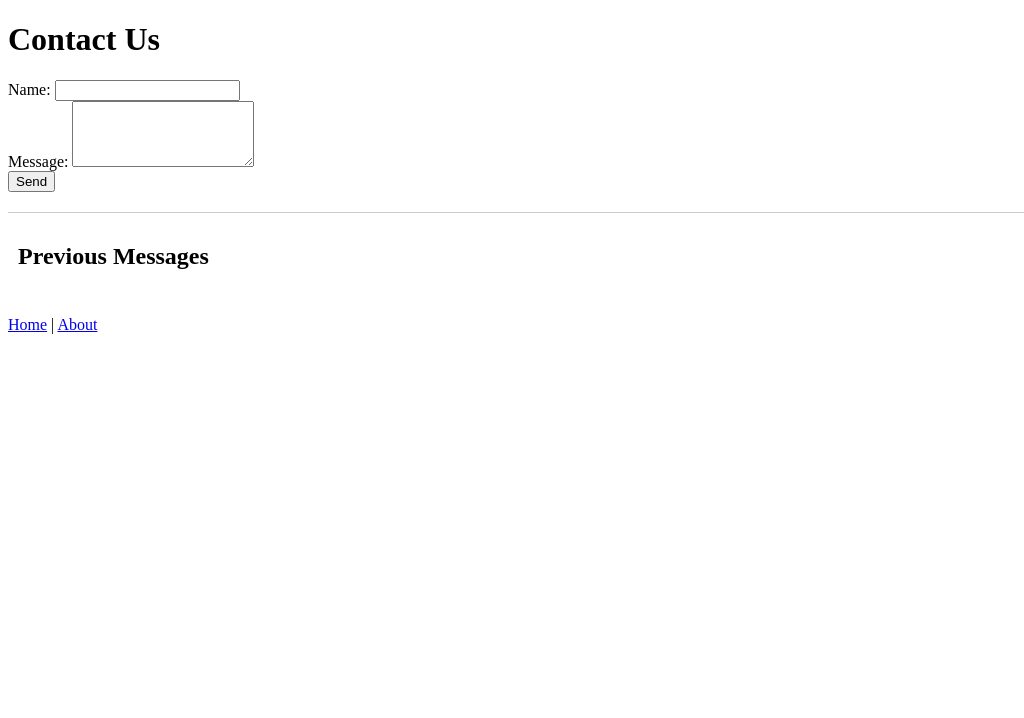
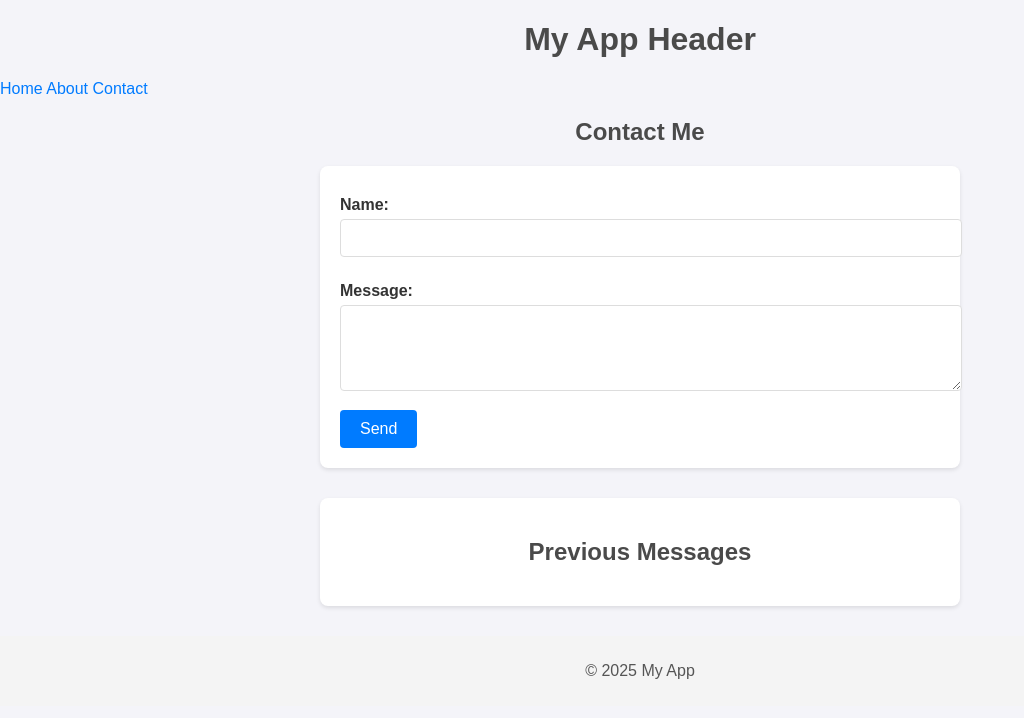
Before and after one commit to sifzerda/python-chatbot, a Flask app: page /contact in a window 1280 px wide. Shown: the top 718 px of the page, without its empty margins (0-1024 px from the left). Run offline with Flask 3, Linux system fonts and the light colour scheme.

Commit message:
made reusable styles

```diff
--- a/static/styles.css
+++ b/static/styles.css
@@ -1,19 +1,121 @@
 body {
     font-family: Arial, sans-serif;
-    margin: 20px;
-    background-color: #f5f5f5;
+    margin: 0;
+    padding: 0;
+    background-color: #f4f4f9;
     color: #333;
 }
 
-h1 {
-    color: #007BFF;
+h1, h2 {
+    text-align: center;
+    color: #4a4a4a;
+}
+
+form {
+    max-width: 600px;
+    margin: 20px auto;
+    background: #fff;
+    padding: 20px;
+    border-radius: 8px;
+    box-shadow: 0 2px 4px rgba(0, 0, 0, 0.1);
+}
+
+label {
+    display: block;
+    margin: 10px 0 5px;
+    font-weight: bold;
+}
+
+input[type="text"], textarea {
+    width: 100%;
+    padding: 10px;
+    margin-bottom: 15px;
+    border: 1px solid #ddd;
+    border-radius: 4px;
+    font-size: 14px;
+}
+
+button {
+    background: #007bff;
+    color: #fff;
+    border: none;
+    padding: 10px 20px;
+    font-size: 16px;
+    border-radius: 4px;
+    cursor: pointer;
+}
+
+button:hover {
+    background: #0056b3;
+}
+
+.messages {
+    max-width: 600px;
+    margin: 30px auto;
+    padding: 20px;
+    background: #fff;
+    border-radius: 8px;
+    box-shadow: 0 2px 4px rgba(0, 0, 0, 0.1);
+}
+
+.message {
+    margin-bottom: 15px;
+    padding: 15px;
+    border: 1px solid #e0e0e0;
+    border-radius: 4px;
+    background-color: #f9f9f9;
+}
+
+.message strong {
+    color: #007bff;
+    font-size: 16px;
+}
+
+.message p {
+    margin: 5px 0 0;
+    font-size: 14px;
 }
 
 a {
     text-decoration: none;
-    color: #007BFF;
+    color: #007bff;
 }
 
 a:hover {
-    color: #0056b3;
+    text-decoration: underline;
 }
+
+footer {
+    text-align: center;
+    margin-top: 20px;
+}
+
+/* Navbar Styles */
+.navbar {
+    display: flex;
+    justify-content: center;
+    background-color: #007bff;
+    padding: 10px 0;
+}
+
+.navbar a {
+    color: white;
+    text-decoration: none;
+    margin: 0 15px;
+    font-size: 16px;
+    font-weight: bold;
+    transition: color 0.3s;
+}
+
+.navbar a:hover {
+    color: #ffcc00;
+}
+
+/* Footer Styles */
+footer {
+    text-align: center;
+    margin-top: 20px;
+    padding: 10px 0;
+    background-color: #f4f4f4;
+    color: #555;
+}
--- /dev/null
+++ b/templates/base.html
@@ -0,0 +1,30 @@
+<!DOCTYPE html>
+<html lang="en">
+<head>
+    <meta charset="UTF-8">
+    <meta name="viewport" content="width=device-width, initial-scale=1.0">
+    <title>{% block title %}My App{% endblock %}</title>
+    <link rel="stylesheet" href="/static/styles.css">
+</head>
+<body>
+    <!-- Header -->
+    <header>
+        <h1>My App Header</h1>
+        <nav>
+            <a href="/">Home</a>
+            <a href="/about">About</a>
+            <a href="/contact">Contact</a>
+        </nav>
+    </header>
+
+    <!-- Main Content -->
+    <main>
+        {% block content %}{% endblock %}
+    </main>
+
+    <!-- Footer -->
+    <footer>
+        <p>&copy; 2025 My App</p>
+    </footer>
+</body>
+</html>
--- a/templates/contact.html
+++ b/templates/contact.html
@@ -1,23 +1,8 @@
-<!DOCTYPE html>
-<html>
-<head>
-    <title>Contact</title>
-    <style>
-        .messages {
-            margin-top: 20px;
-            padding: 10px;
-            border-top: 1px solid #ccc;
-        }
-        .message {
-            margin-bottom: 15px;
-            padding: 10px;
-            border: 1px solid #ddd;
-            background-color: #f9f9f9;
-        }
-    </style>
-</head>
-<body>
-    <h1>Contact Us</h1>
+{% extends 'base.html' %}
+{% block title %}Contact{% endblock %}
+{% block content %}
+    <h2>Contact Me</h2>
+    <!-- Message ------------------------------------------------------>
     {% with messages = get_flashed_messages(with_categories=true) %}
         {% if messages %}
             <ul>
@@ -46,7 +31,5 @@
             </div>
         {% endfor %}
     </div>
-
-    <p><a href="/">Home</a> | <a href="/about">About</a></p>
-</body>
-</html>
+    <!-- End Message ---------------------------------------------->
+{% endblock %}
```
Also changed, not shown: templates/about.html (+6 -14 lines), templates/index.html (+5 -18 lines), 1 other file.
